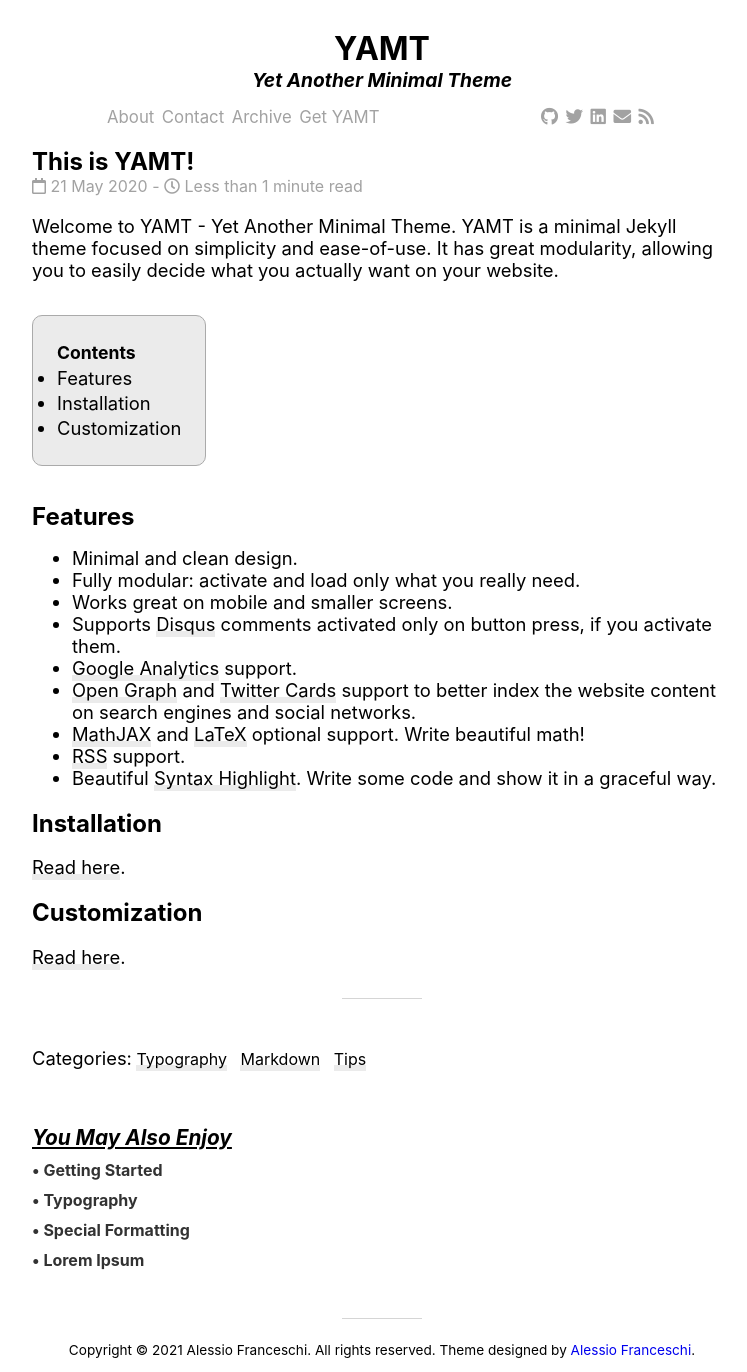
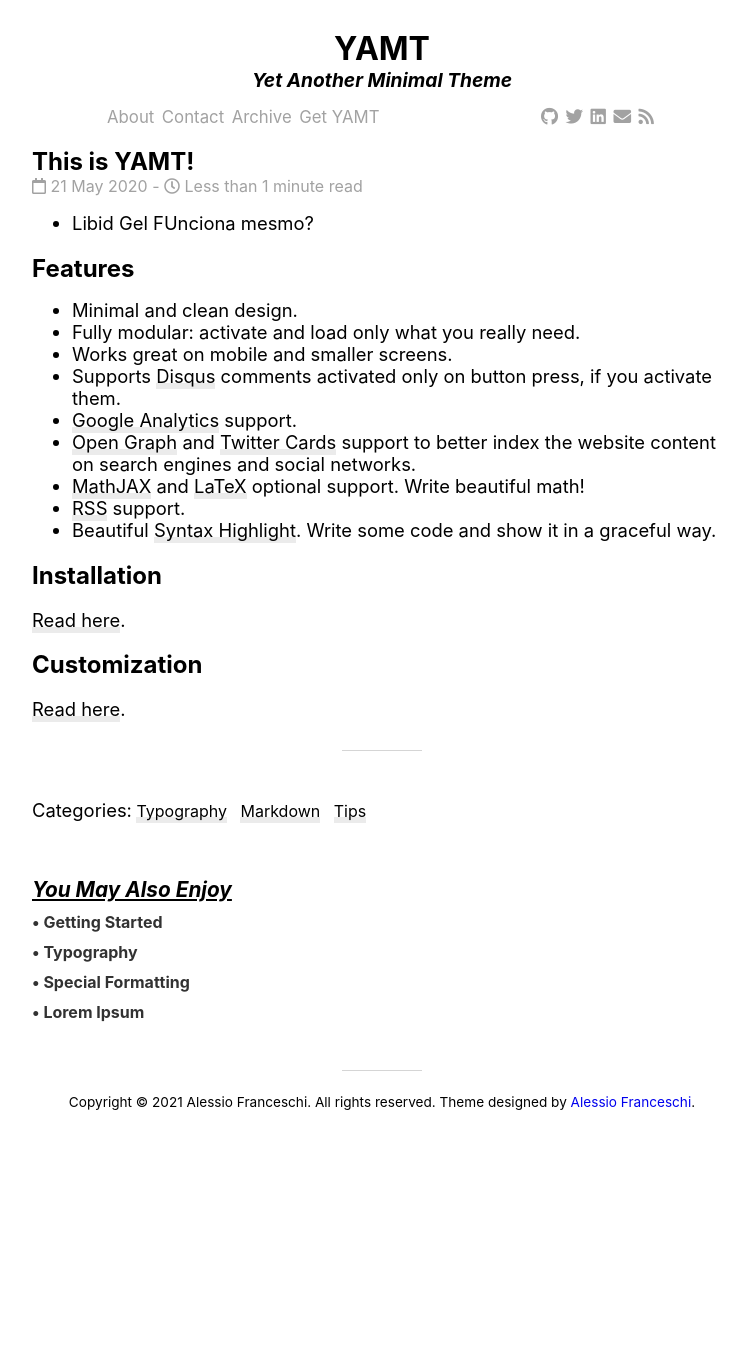
Before and after one commit to stackbit-projects/charming-lavender-fc8f9, a Jekyll site: the page built from _posts/2020-05-21-this-is-yamt.md, in a window 1280 px wide. Shown: the whole page, without its empty margins (258-1005 px from the left). Built offline with Jekyll 4.4.1, drawn with Linux system fonts in a browser that asks for light colours; nearby versions of some CDN libraries; comment, search, counter and statistics services are not loaded; after the commit the page ends 1124 px from its top, so only the background shows below that.

Commit message:
2020-05-21-this-is-yamt.md: updated markdown_content

```diff
--- a/_posts/2020-05-21-this-is-yamt.md
+++ b/_posts/2020-05-21-this-is-yamt.md
@@ -1,29 +1,35 @@
 ---
 title: This is YAMT!
 layout: post
-categories: [Typography, Markdown, Tips]
+categories:
+  - Typography
+  - Markdown
+  - Tips
 image: /assets/img/logo.jpg
-description: "Welcome to YAMT - Yet Another Minimal Theme."
+description: Welcome to YAMT - Yet Another Minimal Theme.
 ---
 
-Welcome to YAMT - Yet Another Minimal Theme. YAMT is a minimal Jekyll theme focused on simplicity and ease-of-use. It has great modularity, allowing you to easily decide what you actually want on your website.
 
-* hello
-{:toc}
+*   Libid Gel FUnciona mesmo?
+
+
 
 ## Features
-- Minimal and clean design.
-- Fully modular: activate and load only what you really need.
-- Works great on mobile and smaller screens.
-- Supports [Disqus](https://disqus.com/) comments activated only on button press, if you activate them.
-- [Google Analytics](https://www.google.com/analytics/) support.
-- [Open Graph](https://ogp.me/) and [Twitter Cards](https://developer.twitter.com/en/docs/tweets/optimize-with-cards/guides/getting-started) support to better index the website content on search engines and social networks.
-- [MathJAX](https://www.mathjax.org/) and [LaTeX](https://www.latex-project.org/) optional support. Write beautiful math!
-- [RSS](https://github.com/jekyll/jekyll-feed) support.
-- Beautiful [Syntax Highlight](https://yamt.netlify.app/2020/05/19/special-formatting.html#syntax-highlight). Write some code and show it in a graceful way.
+
+*   Minimal and clean design.
+*   Fully modular: activate and load only what you really need.
+*   Works great on mobile and smaller screens.
+*   Supports [Disqus](https://disqus.com/) comments activated only on button press, if you activate them.
+*   [Google Analytics](https://www.google.com/analytics/) support.
+*   [Open Graph](https://ogp.me/) and [Twitter Cards](https://developer.twitter.com/en/docs/tweets/optimize-with-cards/guides/getting-started) support to better index the website content on search engines and social networks.
+*   [MathJAX](https://www.mathjax.org/) and [LaTeX](https://www.latex-project.org/) optional support. Write beautiful math!
+*   [RSS](https://github.com/jekyll/jekyll-feed) support.
+*   Beautiful [Syntax Highlight](https://yamt.netlify.app/2020/05/19/special-formatting.html#syntax-highlight). Write some code and show it in a graceful way.
 
 ## Installation
+
 [Read here](https://github.com/PandaSekh/Jekyll-YAMT#installation).
 
 ## Customization
+
 [Read here](https://github.com/PandaSekh/Jekyll-YAMT#customize).
```
